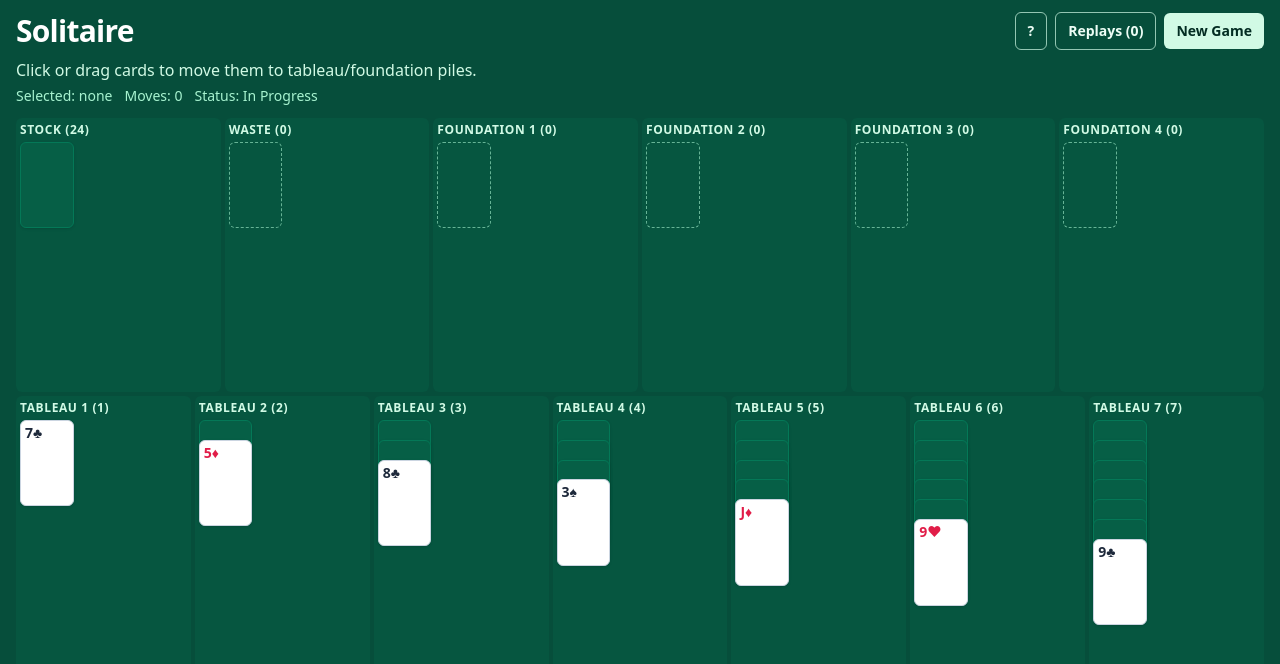
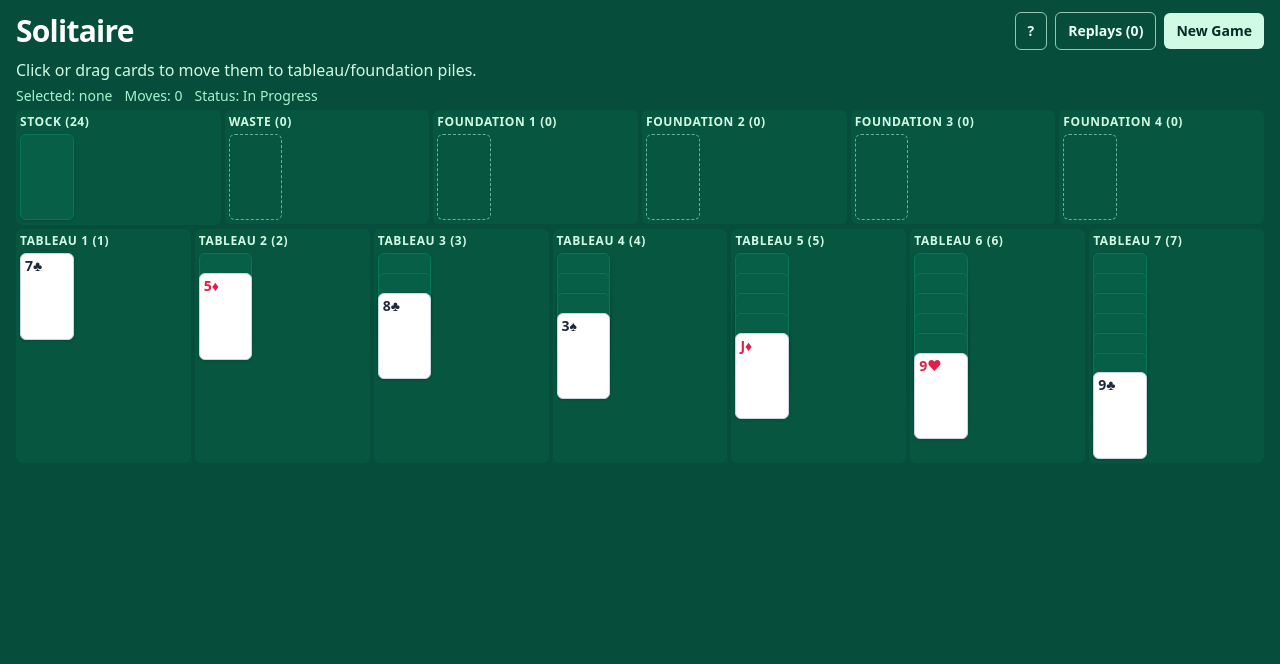
Before and after one commit to glitchcube/solitaire, a React (Vite) app: page / in a window 1280 px wide. Shown: the top 664 px of the page. Built offline with nearby package versions, Linux system fonts and the light colour scheme.

Commit message:
feat(ui): adjusting layout

```diff
--- a/src/components/board/Board.tsx
+++ b/src/components/board/Board.tsx
@@ -20,11 +20,11 @@ export function Board({
 }: BoardProps) {
   return (
     <div
-      className="mt-2 flex min-h-0 flex-1 flex-col gap-2 md:mt-3 md:grid md:grid-cols-6 md:gap-2 lg:gap-1"
+      className="mt-1 flex min-h-0 flex-1 flex-col gap-1 md:mt-1 md:grid md:auto-rows-min md:grid-cols-6 md:content-start md:gap-1"
       data-testid="board-root"
     >
       <section
-        className="order-3 mt-auto grid grid-cols-2 gap-1 md:order-none md:col-span-2 md:mt-0 md:gap-1"
+        className="order-3 mt-auto grid content-start items-start grid-cols-2 gap-1 md:order-none md:col-span-2 md:mt-0 md:gap-1 md:self-start"
         data-testid="board-stock-waste"
       >
         <PileView
@@ -47,7 +47,7 @@ export function Board({
         />
       </section>
       <section
-        className="order-1 grid grid-cols-4 gap-1 md:order-none md:col-span-4 md:gap-1"
+        className="order-1 grid content-start items-start grid-cols-4 gap-1 md:order-none md:col-span-4 md:gap-1 md:self-start"
         data-testid="board-foundations"
       >
         {state.foundations.map((pile, index) => (
--- a/src/components/board/PileView.tsx
+++ b/src/components/board/PileView.tsx
@@ -113,7 +113,7 @@ export function PileView({
       location: pileLocation
     }
   });
-  const pileClass = `${pile.kind === 'tableau' ? 'min-h-0' : ''} rounded-md bg-emerald-800/50 p-1 md:p-1 ${
+  const pileClass = `${pile.kind === 'tableau' ? 'min-h-0' : 'h-fit self-start'} rounded-md bg-emerald-800/50 p-1 md:p-1 ${
     isOver ? 'ring-2 ring-cyan-300 ring-offset-2 ring-offset-emerald-900' : ''
   } focus-visible:outline-none focus-visible:ring-2 focus-visible:ring-amber-300 focus-visible:ring-offset-2 focus-visible:ring-offset-emerald-900`;
 
```
